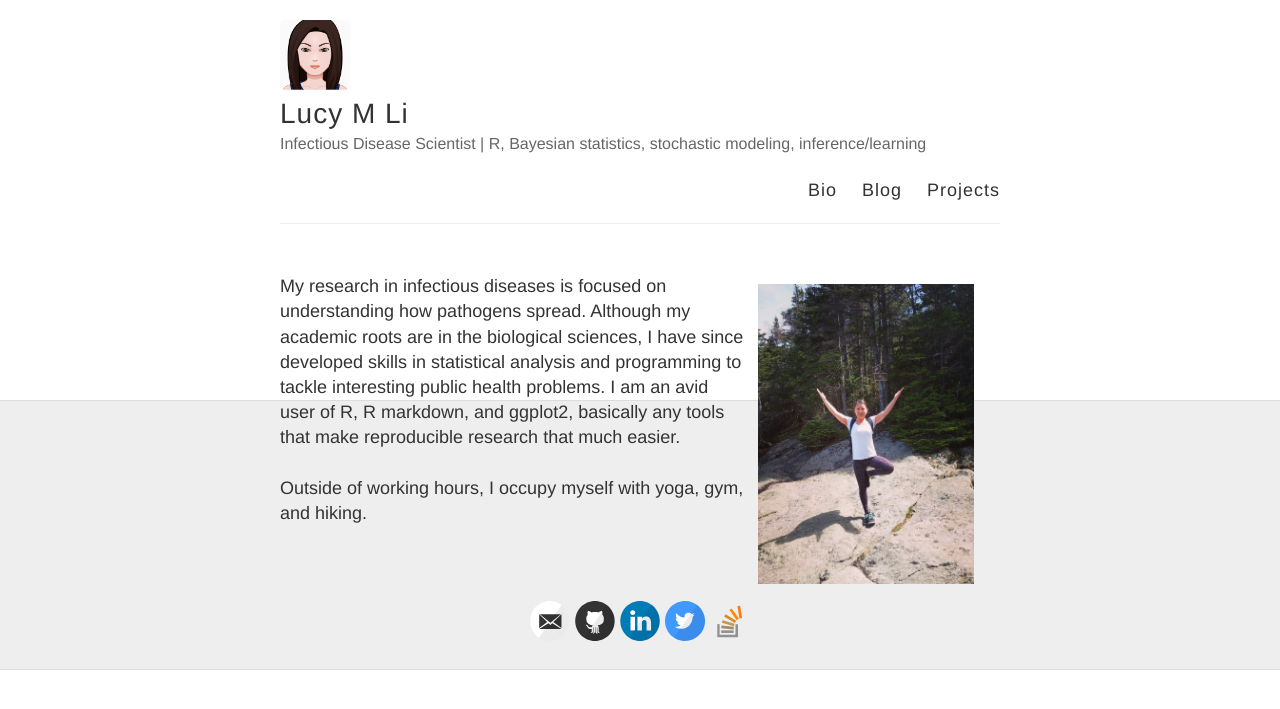
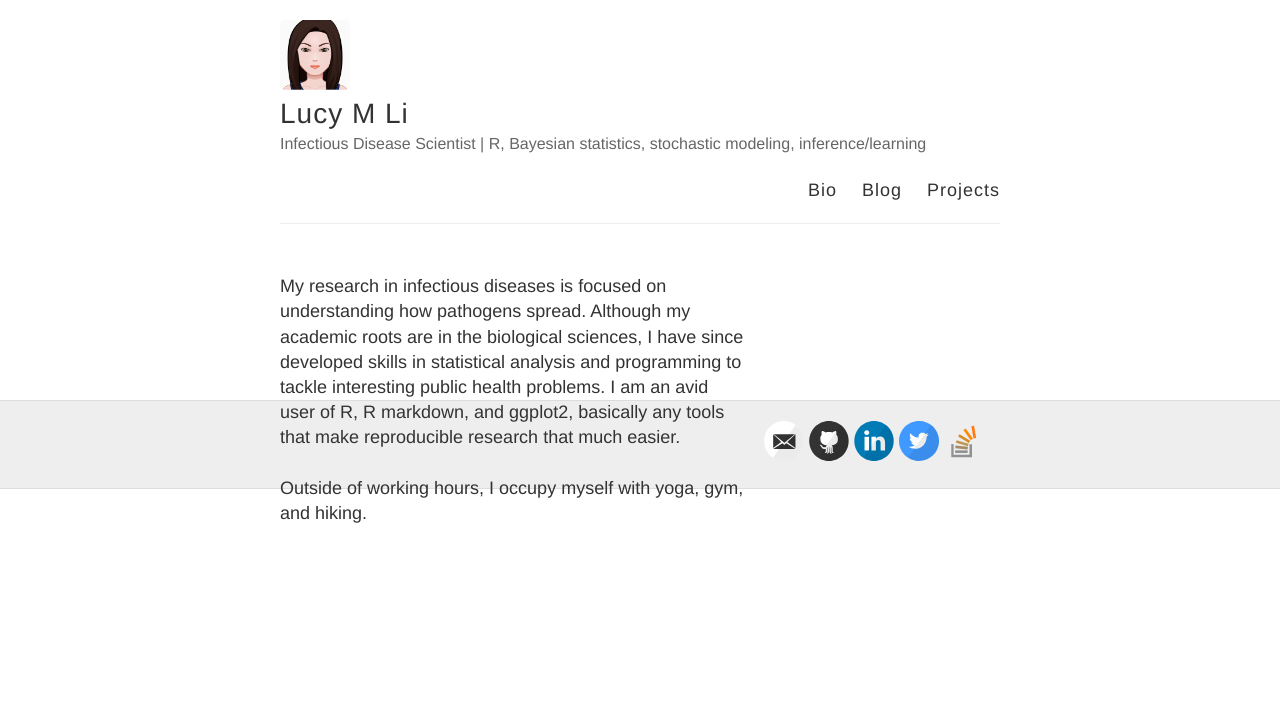
Before and after one commit to lucymli/lucymli.github.io, a Jekyll site: the page built from index.html, in a window 1280 px wide. Shown: the top 709 px of the page. Built offline with Jekyll 4.4.1, drawn with Linux system fonts in a browser that asks for light colours.

Commit message:
remove image

```diff
--- a/index.html
+++ b/index.html
@@ -11,7 +11,7 @@ layout: default
     </div>
 
     <div id="column2" style="float:left; margin:10px;width:30%;">
-        <img src="https://github.com/lucymli/lucymli.github.io/raw/master/images/treepose.jpg" width="240px" height="300px">
+
     </div>
 </div>
 
```
